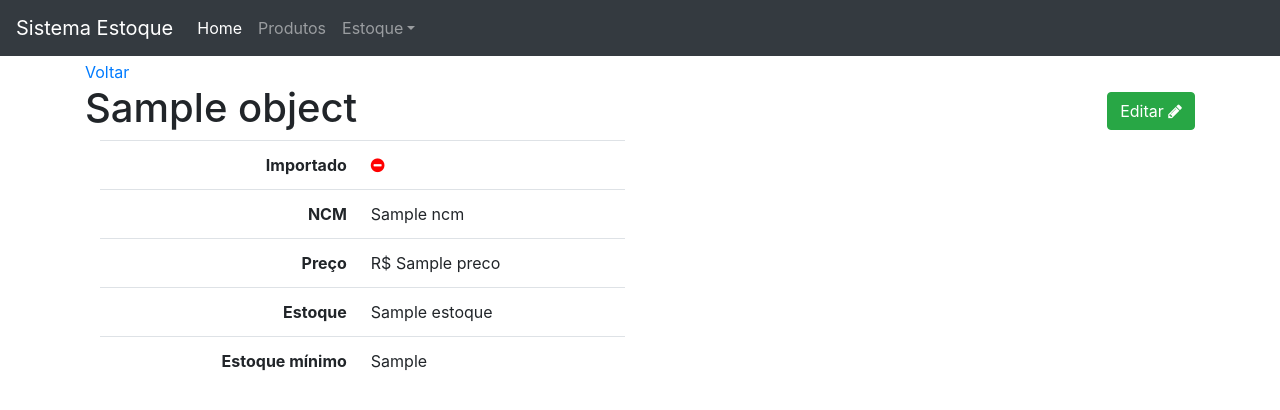
After one commit to lucvsbraga/sistemaEstoque, a Django app: template projeto/produto/templates/produto_detail.html in a window 1280 px wide. The commit adds this page. Shown: the top 410 px of the page. Run offline with Django 3.2, Linux system fonts and the light colour scheme; the template is opened without the code that fills it: most values are stand-ins (such as "Sample title", 1, 10 or a date in 2020); some libraries are stand-ins or nearby versions.

Commit message:
Produto: produto_detail.html

```diff
--- a/projeto/core/templates/base.html
+++ b/projeto/core/templates/base.html
@@ -15,6 +15,12 @@
         <style>
             body {
                 margin-top: 60px;
+            }
+            .ok {
+                color: green;
+            }
+            .no {
+                color: red;
             }
         </style>
 
--- a/projeto/core/templates/includes/nav.html
+++ b/projeto/core/templates/includes/nav.html
@@ -7,10 +7,10 @@
     <div class="collapse navbar-collapse" id="navbarsExampleDefault">
         <ul class="navbar-nav mr-auto">
             <li class="nav-item active">
-                <a class="nav-link" href="#">Home <span class="sr-only">(current)</span></a>
+                <a class="nav-link" href="{% url 'core:index' %}">Home <span class="sr-only">(current)</span></a>
             </li>
             <li class="nav-item">
-                <a class="nav-link" href="#">Produtos</a>
+                <a class="nav-link" href="{% url 'produto:produto_list' %}">Produtos</a>
             </li>
 
             <li class="nav-item dropdown">
--- a/projeto/produto/models.py
+++ b/projeto/produto/models.py
@@ -1,5 +1,6 @@
 from django.db import models
 from django.db.models.fields import CharField
+from django.urls import reverse_lazy
 
 # Create your models here.
 class Produto(models.Model):
@@ -15,3 +16,6 @@ class Produto(models.Model):
 
     def __str__(self):
         return self.produto
+
+    def get_aboslute_url(self):
+        return reverse_lazy('produto:produto_detail', kwargs={'pk': self.pk})
--- /dev/null
+++ b/projeto/produto/templates/produto_detail.html
@@ -0,0 +1,47 @@
+{% extends "base.html" %}
+
+{% block content %}
+<a href="{% url 'produto:produto_list' %}">Voltar</a>
+<h1>{{object}}
+    <span class="pull-right">
+        <a href="">
+            <button type="button" class="btn btn-success">
+                Editar <span class="fa fa-pencil"></span>
+            </button>
+        </a>
+    </span>
+</h1>
+
+<div class="col-sm-6">
+    <table class="table table-user-information">
+        <tbody>
+            <tr>
+                <th class="text-right">Importado</th>
+                <td>
+                    {%if object.importado %}
+                        <i class="fa fa-check-circle ok"></i>
+                    {% else %}
+                        <i class="fa fa-minus-circle no"></i>
+                    {% endif %}
+                </td>
+            </tr>
+            <tr>
+                <th class="text-right">NCM</th>
+                <td>{{object.ncm}}</td>
+            </tr>
+            <tr>
+                <th class="text-right">Preço</th>
+                <td>R$ {{object.preco}}</td>
+            </tr>
+            <tr>
+                <th class="text-right">Estoque</th>
+                <td>{{object.estoque}}</td>
+            </tr>
+            <tr>
+                <th class="text-right">Estoque mínimo</th>
+                <td>{{object.estoque_minimo}}</td>
+            </tr>
+        </tbody>
+    </table>
+</div>
+{% endblock content %}
--- a/projeto/produto/urls.py
+++ b/projeto/produto/urls.py
@@ -4,4 +4,6 @@ from projeto.produto import views as v
 app_name='produto'
 urlpatterns=[
     path('', v.produto_list, name='produto_list'),
+    path('<int:pk>', v.produto_detail, name='produto_detail'),
+
 ]
```
Also changed, not shown: projeto/produto/templates/produto_list.html (+4 -11 lines), projeto/produto/views.py (+6 -1 lines).
